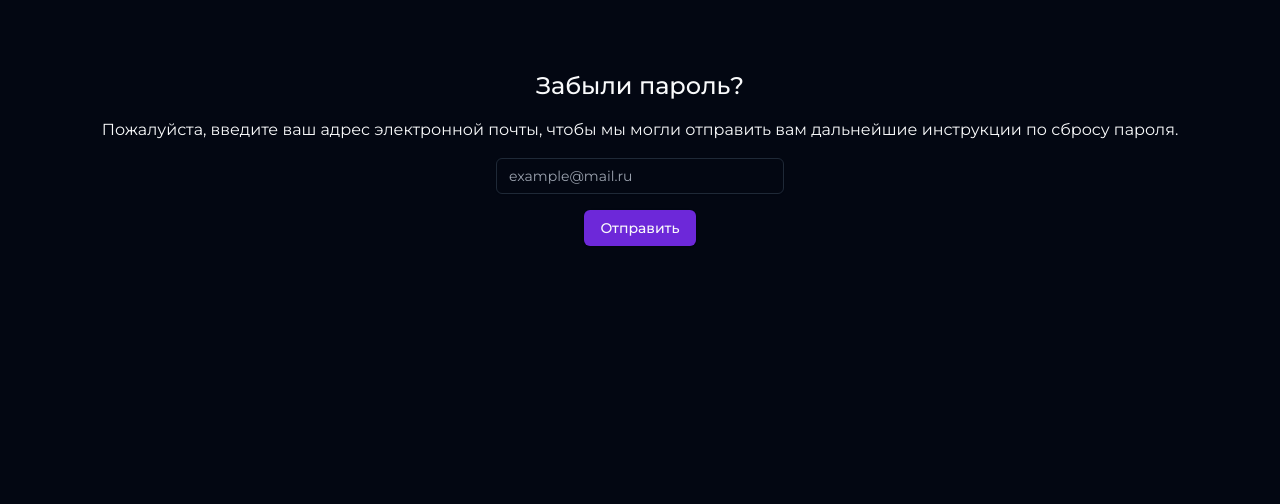
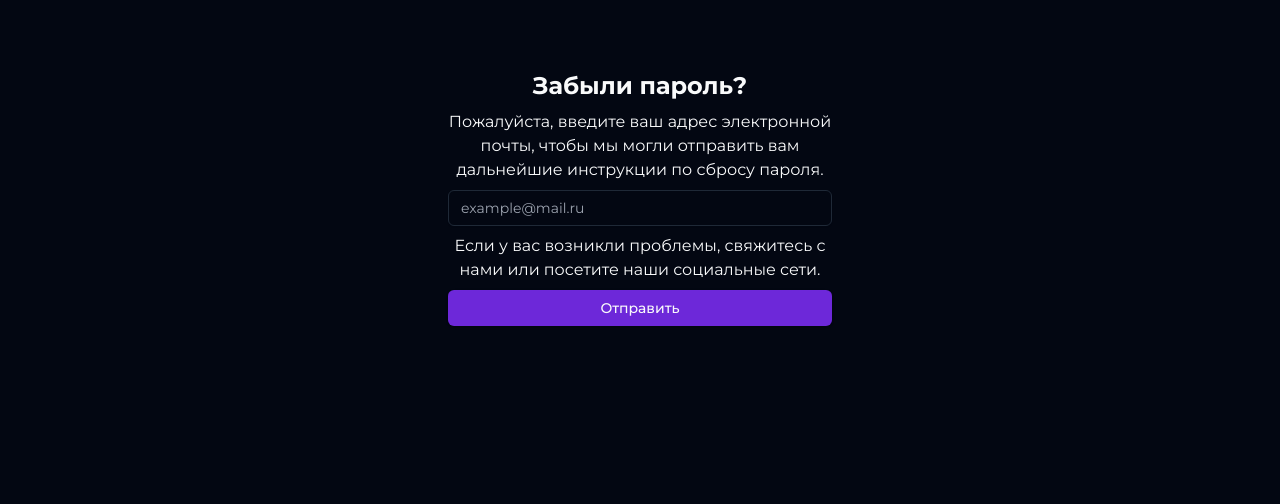
Before and after one commit to Z1ppzy/bigweb, a React (Vite) app: page /forgot_password in a window 1280 px wide. Shown: the part 216-720 px from the top of the page. Built offline with nearby package versions, Linux system fonts and the light colour scheme.

Commit message:
refactor ForgotPassword page

```diff
--- a/src/Pages/ForgotPassword.tsx
+++ b/src/Pages/ForgotPassword.tsx
@@ -4,6 +4,7 @@ import { Input } from '@/components/ui/input';
 import { Label } from '@radix-ui/react-label';
 import { toast, ToastContainer } from 'react-toastify';
 import 'react-toastify/dist/ReactToastify.css';
+import { ButtonIcon } from '@radix-ui/react-icons';
 
 export default function ForgotPassword(): JSX.Element {
   const [email, setEmail] = useState<string>('');
@@ -31,32 +32,29 @@ export default function ForgotPassword(): JSX.Element {
   };
 
   return (
-    <div className='flex flex-col items-center mt-52 text-center mx-10 h-screen'>
-      <ToastContainer />
-      <form onSubmit={handleSubmit} className='flex flex-col gap-4 items-center'>
-        <h1 className='font-medium text-2xl'>Забыли пароль?</h1>
-        <div>
+    <div className='flex flex-col justify-center text-center items-center h-screen'>
+      <form className='md:w-96 md:h-96 flex flex-col gap-2'>
+        <h1 className='font-bold text-2xl'>Забыли пароль?</h1>
         <Label htmlFor='email'>
           Пожалуйста, введите ваш адрес электронной почты, чтобы мы могли
           отправить вам дальнейшие инструкции по сбросу пароля.
         </Label>
-        </div>
-        <div>
         <Input
           id='email'
           name='email'
           type='email'
           autoComplete='email'
+          value={email}
           placeholder='example@mail.ru'
-            value={email}
           onChange={handleEmailChange}
-            className='w-60 md:w-72'
         />
-        </div>
-        <div>
-          <Button type="submit">Отправить</Button>
-        </div>
+        <p>
+          Если у вас возникли проблемы, <a href='#'>свяжитесь с нами</a> или
+          посетите наши <a href='#'>социальные сети</a>.
+        </p>
+        <Button>Отправить</Button>
       </form>
+      <ToastContainer />
     </div>
   );
 }
--- a/src/Pages/Home.tsx
+++ b/src/Pages/Home.tsx
@@ -12,7 +12,7 @@ import ServerStatus from '@/components/Home/ServerStatus';
 export default function Home() {
   return (
     <>
-      <div className='lg:grid grid-cols-2 min-h-screen mt-12 md:mt-16'>
+      <div className='lg:grid grid-cols-2 min-h-screen mt-6 md:mt-10'>
         <div>
           <SliderImg />
           <ServerStatus />
--- a/src/components/Home/ServerStatus.tsx
+++ b/src/components/Home/ServerStatus.tsx
@@ -61,7 +61,7 @@ export default function ServerStatus() {
   }, [serverIp, discordServerId]);
 
   return (
-    <div className='flex justify-center text-white items-center mt-10 py-2 md:py-0 bg-stone-600 rounded-lg mx-8 md:mx-10 flex-wrap'>
+    <div className='flex justify-center md:justify-between  md:px-20 items-center mt-10 py-2 md:py-0 bg- rounded-lg mx-8 md:mx-10 flex-wrap'>
       <div className='flex flex-col text-center items-center md:m-4'>
         <FaDiscord className='text-4xl mb-2' />
         <p className='md:text-xl font-bold'>Дискорд сервер</p>
```
Lines whose indentation alone changed are shown as unchanged.
